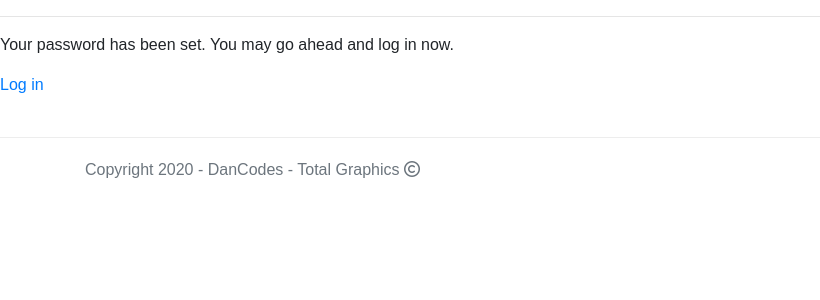
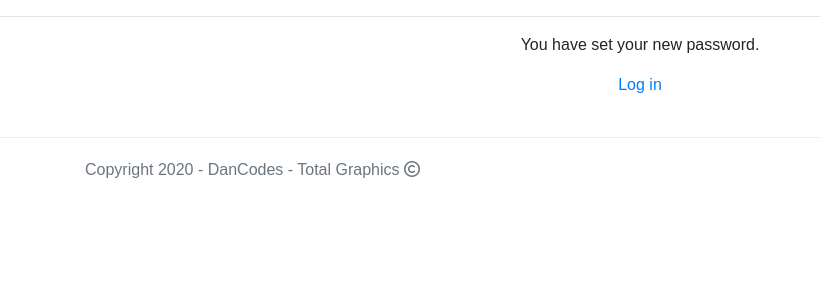
Before and after one commit to DanArmstrong124/da-total-graphics, a Django app: a page that uses templates/registration/password_reset_complete.html in a window 1280 px wide. Shown: the part 70-370 px from the top of the page, without its empty margins (0-820 px from the left). Run offline with Django 3.2, Linux system fonts and the light colour scheme; some libraries are stand-ins or nearby versions.

Commit message:
Fixing bugs with registratino

```diff
--- a/templates/registration/password_reset_complete.html
+++ b/templates/registration/password_reset_complete.html
@@ -3,6 +3,8 @@
 {% block page_title %}Password reset complete{% endblock %}
 
 {% block page_content %}
-<p>Your password has been set.  You may go ahead and log in now.</p>
-<p><a href="{{ login_url }}">Log in</a></p>
+<div class="tac">
+    <p>You have set your new password.</p>
+    <p><a href="{{ login_url }}">Log in</a></p>
+</div>
 {% endblock %}
--- a/templates/registration/password_reset_confirm.html
+++ b/templates/registration/password_reset_confirm.html
@@ -2,6 +2,7 @@
 {% block paeg_title %}Setting New password{% endblock %}
 
 {% block page_content %}
+<div class="tac">
     {% if validlink %}
         <p>Please enter your new password twice.<br />
            So we can verify you typed it in correctly.</p>
@@ -32,4 +33,5 @@
         possibly because it has already been used. <br />
         Please request a new password reset.</p>
     {% endif %}
+</div>
 {% endblock %}
--- a/templates/registration/password_reset_done.html
+++ b/templates/registration/password_reset_done.html
@@ -3,6 +3,8 @@
 {% block page_title %}Password reset successful{% endblock %}
 
 {% block page_content %}
-<p>We've e-mailed you instructions for setting your password to the e-mail address you submitted.</p>
-<p>You should be receiving it shortly.</p>
+<div class="tac">
+    <p>We've e-mailed you instructions for setting your password to the e-mail address you submitted.</p>
+    <p>You should be receiving it shortly.</p>
+</div>
 {% endblock %}
--- a/templates/registration/password_reset_email.html
+++ b/templates/registration/password_reset_email.html
@@ -1,12 +1,14 @@
 {% autoescape off %}
-You're receiving this e-mail because you requested a password reset for your user account at {{ site_name }}.
+Thank you for requesting a password reset from {{ site_name }}
+
+We value your safety so please ensure you choose a safe password.
 
 Please go to the following page and choose a new password:
 {% block reset_link %}
 {{ protocol }}://{{ domain }}{% url 'password_reset_confirm' uidb64=uid token=token %}
 {% endblock %}
 
-Your username, in case you've forgotten: {{ user.username }}
+Account Username: {{ user.username }} (Just incase you have forgotten)
 
 Thanks for using our site!
 
```
Also changed, not shown: README.md.
